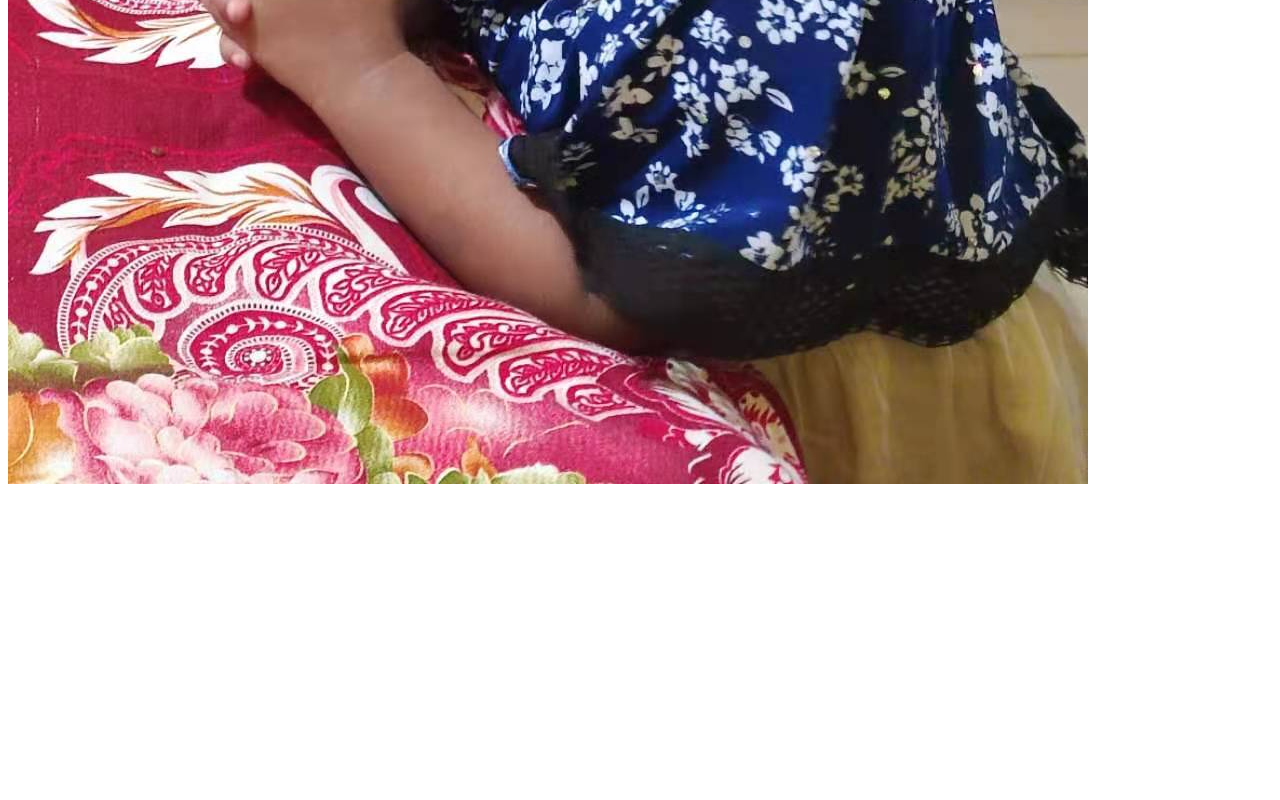
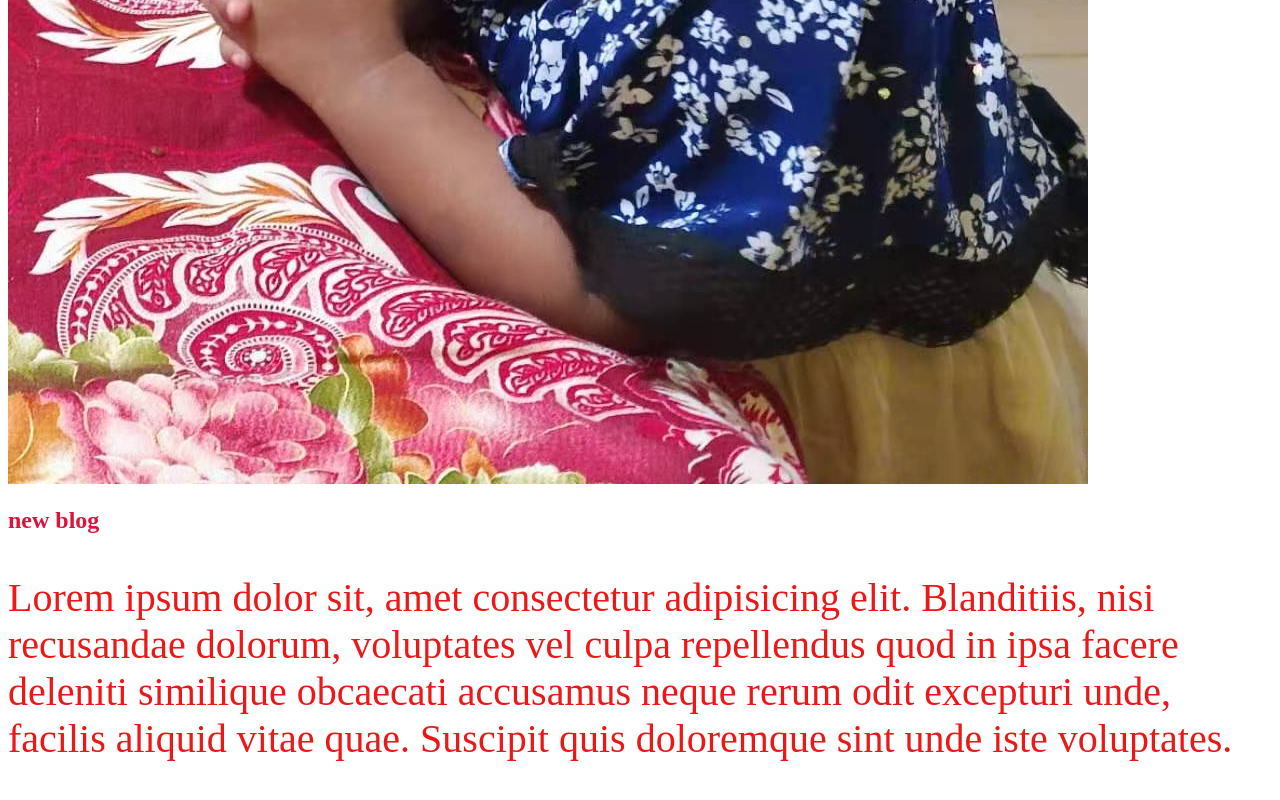
Before and after one commit to rakibabdullah97/my-first-repo, a plain HTML site: page index.html in a window 1280 px wide. Shown: the part 2836-3636 px from the top of the page. Before the commit the page ends 3332 px from the top, so only its background shows below. Drawn offline with Linux system fonts and the light colour scheme.

Commit message:
new blog added

```diff
--- a/index.html
+++ b/index.html
@@ -17,5 +17,9 @@
     <p>this is a paragraph to show how does git works and beside that i will add a externat file of stylethis is a paragraph to show how does git works and beside that i will add a externat file of stylethis is a paragraph to show how does git works and beside that i will add a externat file of style</p>
 
     <img src="afrah showing her tonge.jpg" alt="afrah">
+    <div>
+        <h2>new blog</h2>
+        <p>Lorem ipsum dolor sit, amet consectetur adipisicing elit. Blanditiis, nisi recusandae dolorum, voluptates vel culpa repellendus quod in ipsa facere deleniti similique obcaecati accusamus neque rerum odit excepturi unde, facilis aliquid vitae quae. Suscipit quis doloremque sint unde iste voluptates.</p>
+    </div>
 </body>
 </html>
```
